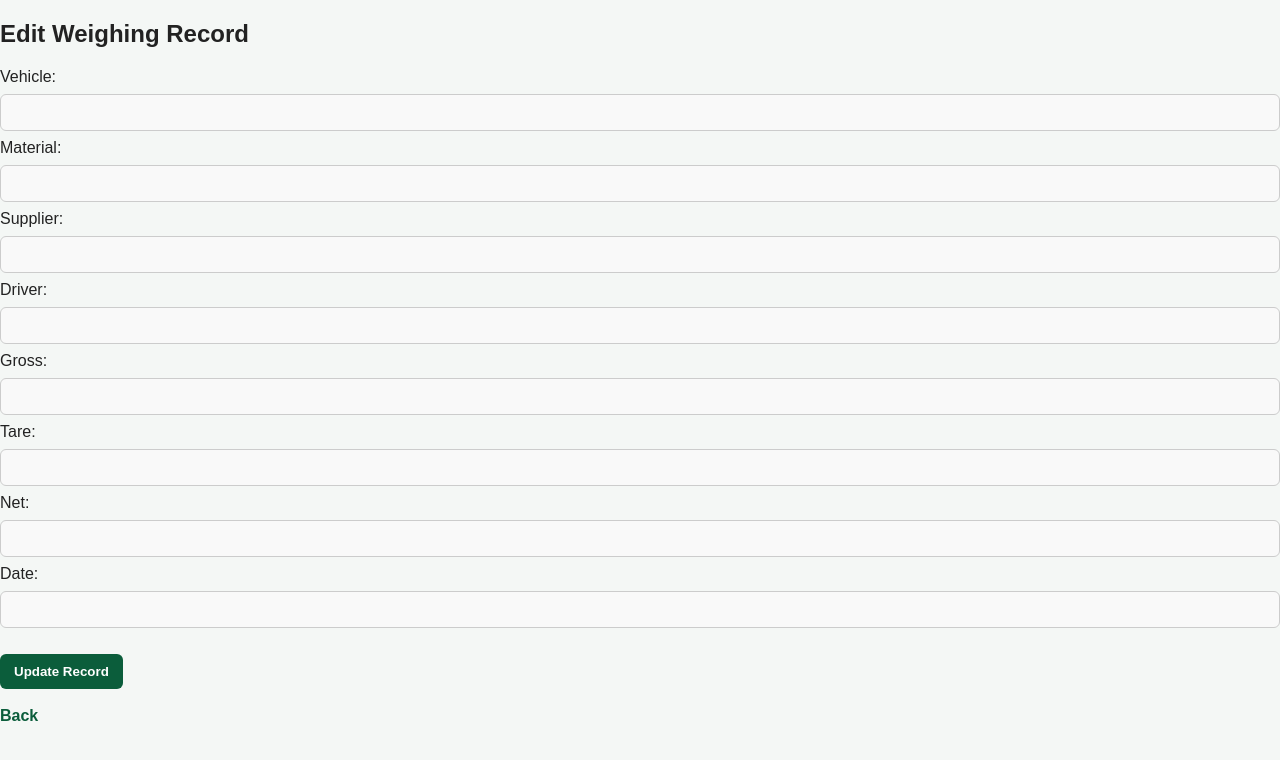
After one commit to Adewale15234/okoya-weighbridge, a Flask app: template templates/edit_record.html in a window 1280 px wide. The commit adds this page. Shown: the top 760 px of the page. Run offline with Flask 3, Linux system fonts and the light colour scheme; the template is opened without the code that fills it, so the values that code supplies are empty; parts of the project's set-up code (start-up, migrations or seed data) failed here and were passed over.

Commit message:
Added edit record feature and updated slip system

```diff
--- /dev/null
+++ b/templates/edit_record.html
@@ -0,0 +1,48 @@
+<!DOCTYPE html>
+<html>
+<head>
+    <title>Edit Record</title>
+    <link rel="stylesheet" href="{{ url_for('static', filename='style.css') }}">
+</head>
+
+<body>
+
+<h2>Edit Weighing Record</h2>
+
+<form method="POST">
+
+    <label>Vehicle:</label>
+    <input name="vehicle" value="{{ record.vehicle }}" required>
+
+    <label>Material:</label>
+    <input name="material" value="{{ record.material }}" required>
+
+    <label>Supplier:</label>
+    <input name="supplier" value="{{ record.supplier }}" required>
+
+    <label>Driver:</label>
+    <input name="driver" value="{{ record.driver }}" required>
+
+    <label>Gross:</label>
+    <input name="gross" type="number" step="0.01" value="{{ record.gross }}" required>
+
+    <label>Tare:</label>
+    <input name="tare" type="number" step="0.01" value="{{ record.tare }}" required>
+
+    <label>Net:</label>
+    <input name="net" type="number" step="0.01" value="{{ record.net }}" required>
+
+    <label>Date:</label>
+    <input name="date_time" type="text" value="{{ record.date_time }}" required>
+
+    <br><br>
+
+    <button type="submit">Update Record</button>
+
+</form>
+
+<br>
+<a href="{{ url_for('weighbridge.records') }}">Back</a>
+
+</body>
+</html>
```
Also changed, not shown: templates/records.html (+8 -6 lines), weighbridge.py (+24 -0 lines).
